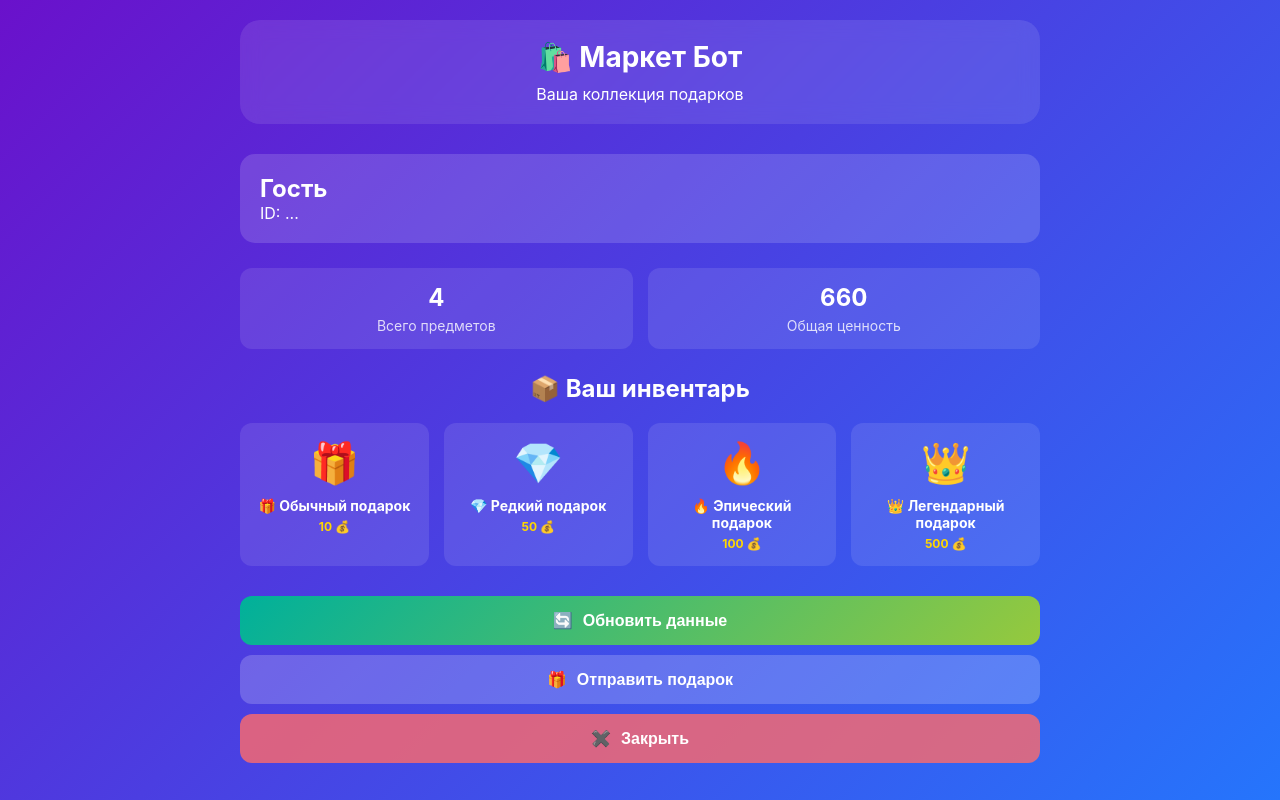
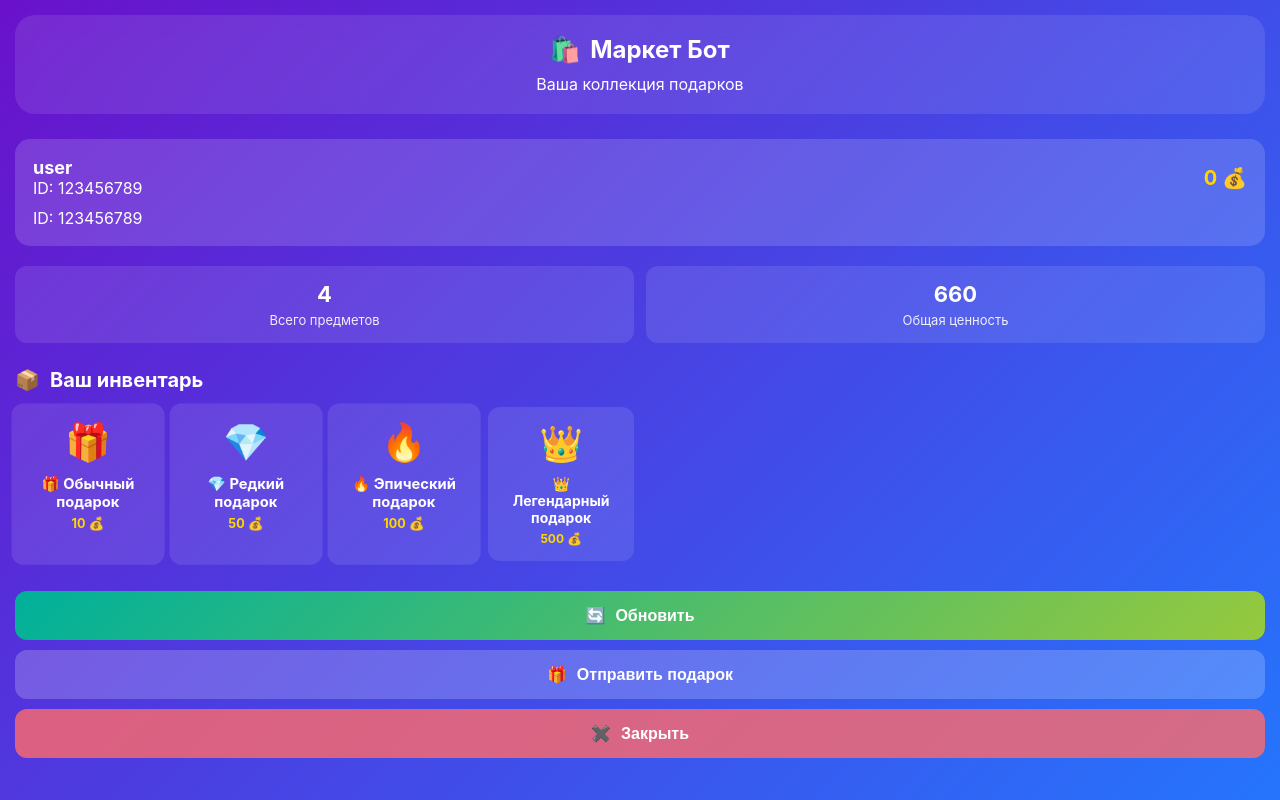
Before and after one commit to Regardsklix/market-bot-app, a plain HTML site: page index.html in a window 1280 px wide. Drawn offline with Linux system fonts and the light colour scheme.

Commit message:
index.html

```diff
--- a/index.html
+++ b/index.html
@@ -6,9 +6,10 @@
     <title>🎁 Маркет Бот - Инвентарь</title>
     <style>
         :root {
-            --primary-color: #6a11cb;
-            --secondary-color: #2575fc;
-            --accent-color: #ff6b6b;
+            --primary: #6a11cb;
+            --secondary: #2575fc;
+            --accent: #ff6b6b;
+            --gold: #ffd700;
         }
 
         * {
@@ -19,20 +20,21 @@
 
         body {
             font-family: -apple-system, BlinkMacSystemFont, 'Segoe UI', Roboto, sans-serif;
-            background: linear-gradient(135deg, var(--primary-color), var(--secondary-color));
+            background: linear-gradient(135deg, var(--primary), var(--secondary));
             color: white;
             min-height: 100vh;
-            padding: 20px;
+            padding: 15px;
         }
 
         .container {
-            max-width: 800px;
+            max-width: 100%;
             margin: 0 auto;
         }
 
+        /* Header */
         .header {
             text-align: center;
-            margin-bottom: 30px;
+            margin-bottom: 25px;
             padding: 20px;
             background: rgba(255, 255, 255, 0.1);
             border-radius: 20px;
@@ -40,21 +42,45 @@
         }
 
         .header h1 {
-            font-size: 28px;
+            font-size: 24px;
+            margin-bottom: 10px;
+            display: flex;
+            align-items: center;
+            justify-content: center;
+            gap: 10px;
+        }
+
+        /* User Card */
+        .user-card {
+            background: rgba(255, 255, 255, 0.15);
+            border-radius: 15px;
+            padding: 18px;
+            margin-bottom: 20px;
+        }
+
+        .user-info {
+            display: flex;
+            justify-content: space-between;
+            align-items: center;
             margin-bottom: 10px;
         }
 
-        .user-card {
-            background: rgba(255, 255, 255, 0.15);
-            border-radius: 15px;
-            padding: 20px;
-            margin-bottom: 25px;
+        .user-name {
+            font-size: 18px;
+            font-weight: bold;
         }
 
+        .user-balance {
+            font-size: 20px;
+            font-weight: bold;
+            color: var(--gold);
+        }
+
+        /* Stats */
         .stats {
             display: grid;
             grid-template-columns: repeat(2, 1fr);
-            gap: 15px;
+            gap: 12px;
             margin-bottom: 25px;
         }
 
@@ -66,21 +92,33 @@
         }
 
         .stat-value {
-            font-size: 24px;
+            font-size: 22px;
             font-weight: bold;
             margin-bottom: 5px;
         }
 
         .stat-label {
-            font-size: 14px;
-            opacity: 0.8;
+            font-size: 13px;
+            opacity: 0.9;
         }
 
-        .inventory-grid {
+        /* Inventory */
+        .inventory-title {
+            font-size: 20px;
+            margin-bottom: 15px;
+            display: flex;
+            align-items: center;
+            gap: 10px;
+        }
+
+        .items-container {
+            margin-bottom: 30px;
+        }
+
+        .items-grid {
             display: grid;
-            grid-template-columns: repeat(auto-fill, minmax(150px, 1fr));
-            gap: 15px;
-            margin-bottom: 30px;
+            grid-template-columns: repeat(auto-fill, minmax(140px, 1fr));
+            gap: 12px;
         }
 
         .item-card {
@@ -97,7 +135,7 @@
         }
 
         .item-emoji {
-            font-size: 40px;
+            font-size: 35px;
             margin-bottom: 10px;
         }
 
@@ -108,24 +146,36 @@
         }
 
         .item-value {
-            color: gold;
+            color: var(--gold);
             font-weight: bold;
             font-size: 12px;
         }
 
+        /* Empty State */
         .empty-state {
             text-align: center;
             padding: 40px 20px;
             background: rgba(255, 255, 255, 0.1);
             border-radius: 15px;
-            margin-bottom: 30px;
+            margin-bottom: 20px;
         }
 
         .empty-emoji {
-            font-size: 60px;
-            margin-bottom: 20px;
+            font-size: 50px;
+            margin-bottom: 15px;
         }
 
+        .empty-text {
+            font-size: 18px;
+            margin-bottom: 8px;
+        }
+
+        .empty-subtext {
+            opacity: 0.7;
+            font-size: 14px;
+        }
+
+        /* Actions */
         .actions {
             display: flex;
             flex-direction: column;
@@ -166,8 +216,20 @@
             box-shadow: 0 5px 15px rgba(0, 0, 0, 0.2);
         }
 
+        /* Gift Animation */
+        @keyframes pulse {
+            0% { transform: scale(1); }
+            50% { transform: scale(1.05); }
+            100% { transform: scale(1); }
+        }
+
+        .gift-animation {
+            animation: pulse 2s infinite;
+        }
+
+        /* Responsive */
         @media (max-width: 768px) {
-            .inventory-grid {
+            .items-grid {
                 grid-template-columns: repeat(2, 1fr);
             }
 
@@ -175,20 +237,35 @@
                 grid-template-columns: 1fr;
             }
         }
+
+        @media (max-width: 480px) {
+            .items-grid {
+                grid-template-columns: 1fr;
+            }
+        }
     </style>
 </head>
 <body>
     <div class="container">
+        <!-- Header -->
         <div class="header">
-            <h1>🛍️ Маркет Бот</h1>
+            <h1><span class="gift-animation">🛍️</span> Маркет Бот</h1>
             <p>Ваша коллекция подарков</p>
         </div>
 
+        <!-- User Info -->
         <div class="user-card">
-            <h2 id="username">Загрузка...</h2>
-            <p id="user-id">ID: ...</p>
+            <div class="user-info">
+                <div>
+                    <div class="user-name" id="username">Загрузка...</div>
+                    <div id="user-handle"></div>
+                </div>
+                <div class="user-balance" id="user-balance">0 💰</div>
+            </div>
+            <div id="user-id">ID: ...</div>
         </div>
 
+        <!-- Stats -->
         <div class="stats">
             <div class="stat-card">
                 <div class="stat-value" id="total-items">0</div>
@@ -200,15 +277,18 @@
             </div>
         </div>
 
-        <h2 style="margin-bottom: 20px; text-align: center;">📦 Ваш инвентарь</h2>
-
-        <div id="inventory-container" class="inventory-grid">
-            <!-- Предметы будут здесь -->
+        <!-- Inventory -->
+        <h2 class="inventory-title"><span>📦</span> Ваш инвентарь</h2>
+        <div class="items-container">
+            <div id="inventory-items" class="items-grid">
+                <!-- Items will be loaded here -->
+            </div>
         </div>
 
+        <!-- Actions -->
         <div class="actions">
-            <button class="btn btn-primary" onclick="refreshData()">
-                <span>🔄</span> Обновить данные
+            <button class="btn btn-primary" onclick="loadData()">
+                <span>🔄</span> Обновить
             </button>
             <button class="btn btn-secondary" onclick="sendGift()">
                 <span>🎁</span> Отправить подарок
@@ -220,12 +300,36 @@
     </div>
 
     <script>
-        // Получаем параметры из URL
-        const urlParams = new URLSearchParams(window.location.search);
-        const userId = urlParams.get('user_id');
-        const username = urlParams.get('username');
+        // Telegram Web App initialization
+        function initTelegramWebApp() {
+            if (typeof Telegram !== 'undefined' && Telegram.WebApp) {
+                Telegram.WebApp.ready();
+                Telegram.WebApp.expand();
+                Telegram.WebApp.setBackgroundColor('#6a11cb');
+                Telegram.WebApp.setHeaderColor('#6a11cb');
 
-        // Демо-данные
+                // Add Main Button
+                Telegram.WebApp.MainButton.setText("Открыть бота").show();
+                Telegram.WebApp.MainButton.onClick(() => {
+                    Telegram.WebApp.openTelegramLink("https://t.me/ваш_бот");
+                });
+
+                return true;
+            }
+            return false;
+        }
+
+        // Get data from URL parameters
+        function getUrlParams() {
+            const params = new URLSearchParams(window.location.search);
+            return {
+                userId: params.get('user_id') || '123456789',
+                username: params.get('username') || 'user',
+                giftCode: params.get('gift_code')
+            };
+        }
+
+        // Demo inventory data
         const demoItems = [
             { id: 1, name: "🎁 Обычный подарок", value: 10, date: "2024-01-15" },
             { id: 2, name: "💎 Редкий подарок", value: 50, date: "2024-01-14" },
@@ -233,45 +337,62 @@
             { id: 4, name: "👑 Легендарный подарок", value: 500, date: "2024-01-12" }
         ];
 
-        // Инициализация Telegram Web App
-        function initTelegramWebApp() {
+        // Load user data
+        function loadUserData() {
+            const params = getUrlParams();
+
+            // If in Telegram Web App, get user from Telegram
             if (typeof Telegram !== 'undefined' && Telegram.WebApp) {
-                Telegram.WebApp.ready();
-                Telegram.WebApp.expand();
-
-                // Устанавливаем цвета
-                Telegram.WebApp.setBackgroundColor('#6a11cb');
-                Telegram.WebApp.setHeaderColor('#6a11cb');
-
-                // Показываем основную кнопку
-                Telegram.WebApp.MainButton.setText("Открыть бота").show();
-                Telegram.WebApp.MainButton.onClick(() => {
-                    Telegram.WebApp.openTelegramLink("https://t.me/your_bot_username");
-                });
-
-                // Получаем данные пользователя из Telegram
                 const tgUser = Telegram.WebApp.initDataUnsafe.user;
                 if (tgUser) {
-                    document.getElementById('username').textContent =
-                        `@${tgUser.username || 'user'} | ${tgUser.first_name || 'Пользователь'}`;
+                    document.getElementById('username').textContent = tgUser.first_name || 'Пользователь';
+                    document.getElementById('user-handle').textContent = tgUser.username ? `@${tgUser.username}` : '';
                     document.getElementById('user-id').textContent = `ID: ${tgUser.id}`;
+
+                    // Load balance from cloud storage
+                    Telegram.WebApp.CloudStorage.getItem('balance', (err, value) => {
+                        if (value) {
+                            document.getElementById('user-balance').textContent = `${value} 💰`;
+                        }
+                    });
+
+                    // Load inventory from cloud storage
+                    Telegram.WebApp.CloudStorage.getItem('inventory', (err, value) => {
+                        if (value) {
+                            loadInventory(JSON.parse(value));
+                        } else {
+                            loadInventory(demoItems);
+                        }
+                    });
+
+                    return;
                 }
+            }
 
-                return true;
+            // If not in Telegram, use URL parameters
+            document.getElementById('username').textContent = params.username;
+            document.getElementById('user-handle').textContent = params.userId ? `ID: ${params.userId}` : '';
+            document.getElementById('user-id').textContent = `ID: ${params.userId}`;
+
+            // Check for gift code
+            if (params.giftCode) {
+                claimGift(params.giftCode, params.userId);
             }
-            return false;
+
+            // Load demo inventory
+            loadInventory(demoItems);
         }
 
-        // Загрузка инвентаря
-        function loadInventory() {
-            const container = document.getElementById('inventory-container');
+        // Load inventory
+        function loadInventory(items) {
+            const container = document.getElementById('inventory-items');
 
-            if (!demoItems || demoItems.length === 0) {
+            if (!items || items.length === 0) {
                 container.innerHTML = `
                     <div class="empty-state">
                         <div class="empty-emoji">📭</div>
-                        <h3>Инвентарь пуст</h3>
-                        <p>Отправляйте и получайте подарки!</p>
+                        <div class="empty-text">Инвентарь пуст</div>
+                        <div class="empty-subtext">Отправляйте и получайте подарки!</div>
                     </div>
                 `;
 
@@ -280,50 +401,80 @@
                 return;
             }
 
-            // Очищаем контейнер
+            // Clear container
             container.innerHTML = '';
 
-            // Добавляем предметы
+            // Add items
             let totalValue = 0;
 
-            demoItems.forEach(item => {
+            items.forEach((item, index) => {
                 const itemElement = document.createElement('div');
                 itemElement.className = 'item-card';
+
+                // Determine emoji
+                let emoji = "🎁";
+                if (item.name.includes("Редкий")) emoji = "💎";
+                if (item.name.includes("Эпический")) emoji = "🔥";
+                if (item.name.includes("Легендарный")) emoji = "👑";
+
                 itemElement.innerHTML = `
-                    <div class="item-emoji">${item.name.split(' ')[0]}</div>
+                    <div class="item-emoji">${emoji}</div>
                     <div class="item-name">${item.name}</div>
                     <div class="item-value">${item.value} 💰</div>
                 `;
+
+                // Add animation for new items
+                if (index < 3) {
+                    itemElement.style.animation = 'pulse 2s infinite';
+                }
+
                 container.appendChild(itemElement);
-
                 totalValue += item.value;
             });
 
-            // Обновляем статистику
-            document.getElementById('total-items').textContent = demoItems.length;
+            // Update stats
+            document.getElementById('total-items').textContent = items.length;
             document.getElementById('total-value').textContent = totalValue;
-        }
 
-        // Если нет данных из Telegram, используем данные из URL
-        function loadUserData() {
-            if (userId) {
-                document.getElementById('user-id').textContent = `ID: ${userId}`;
-            }
-
-            if (username) {
-                document.getElementById('username').textContent = `@${username}`;
-            } else if (!initTelegramWebApp()) {
-                document.getElementById('username').textContent = 'Гость';
+            // Update balance if in Telegram
+            if (typeof Telegram !== 'undefined' && Telegram.WebApp) {
+                document.getElementById('user-balance').textContent = `${totalValue} 💰`;
+                Telegram.WebApp.CloudStorage.setItem('balance', totalValue.toString());
+                Telegram.WebApp.CloudStorage.setItem('inventory', JSON.stringify(items));
             }
         }
 
-        // Функции управления
-        function refreshData() {
-            loadInventory();
+        // Claim gift function
+        function claimGift(giftCode, userId) {
+            // In a real app, you would make an API call here
+            console.log(`Claiming gift ${giftCode} for user ${userId}`);
+
+            // Show success message
             if (typeof Telegram !== 'undefined' && Telegram.WebApp) {
-                Telegram.WebApp.showAlert('Данные обновлены!');
+                Telegram.WebApp.showAlert(`🎉 Подарок получен!\nКод: ${giftCode}`);
             } else {
-                alert('Данные обновлены!');
+                alert(`🎉 Подарок получен!\nКод: ${giftCode}`);
+            }
+
+            // Add new gift to inventory
+            const newItem = {
+                id: Date.now(),
+                name: "🎁 Новый подарок",
+                value: 100,
+                date: new Date().toISOString().split('T')[0]
+            };
+
+            const currentItems = [...demoItems, newItem];
+            loadInventory(currentItems);
+        }
+
+        // Action functions
+        function loadData() {
+            loadUserData();
+            if (typeof Telegram !== 'undefined' && Telegram.WebApp) {
+                Telegram.WebApp.showAlert('✅ Данные обновлены!');
+            } else {
+                alert('✅ Данные обновлены!');
             }
         }
 
@@ -331,7 +482,7 @@
             if (typeof Telegram !== 'undefined' && Telegram.WebApp) {
                 Telegram.WebApp.close();
                 setTimeout(() => {
-                    Telegram.WebApp.openTelegramLink("https://t.me/your_bot_username?start=send_gift");
+                    Telegram.WebApp.openTelegramLink("https://t.me/ваш_бот?start=send_gift");
                 }, 300);
             } else {
                 alert('Откройте в Telegram для отправки подарков');
@@ -342,15 +493,22 @@
             if (typeof Telegram !== 'undefined' && Telegram.WebApp) {
                 Telegram.WebApp.close();
             } else {
-                // Для браузера просто обновляем
-                location.reload();
+                // For browser testing
+                window.close();
             }
         }
 
-        // Инициализация при загрузке
+        // Initialize on load
         document.addEventListener('DOMContentLoaded', () => {
+            initTelegramWebApp();
             loadUserData();
-            loadInventory();
+        });
+
+        // Listen for messages from bot (if using postMessage)
+        window.addEventListener('message', (event) => {
+            if (event.data.type === 'UPDATE_INVENTORY') {
+                loadInventory(event.data.items);
+            }
         });
     </script>
 </body>
```
